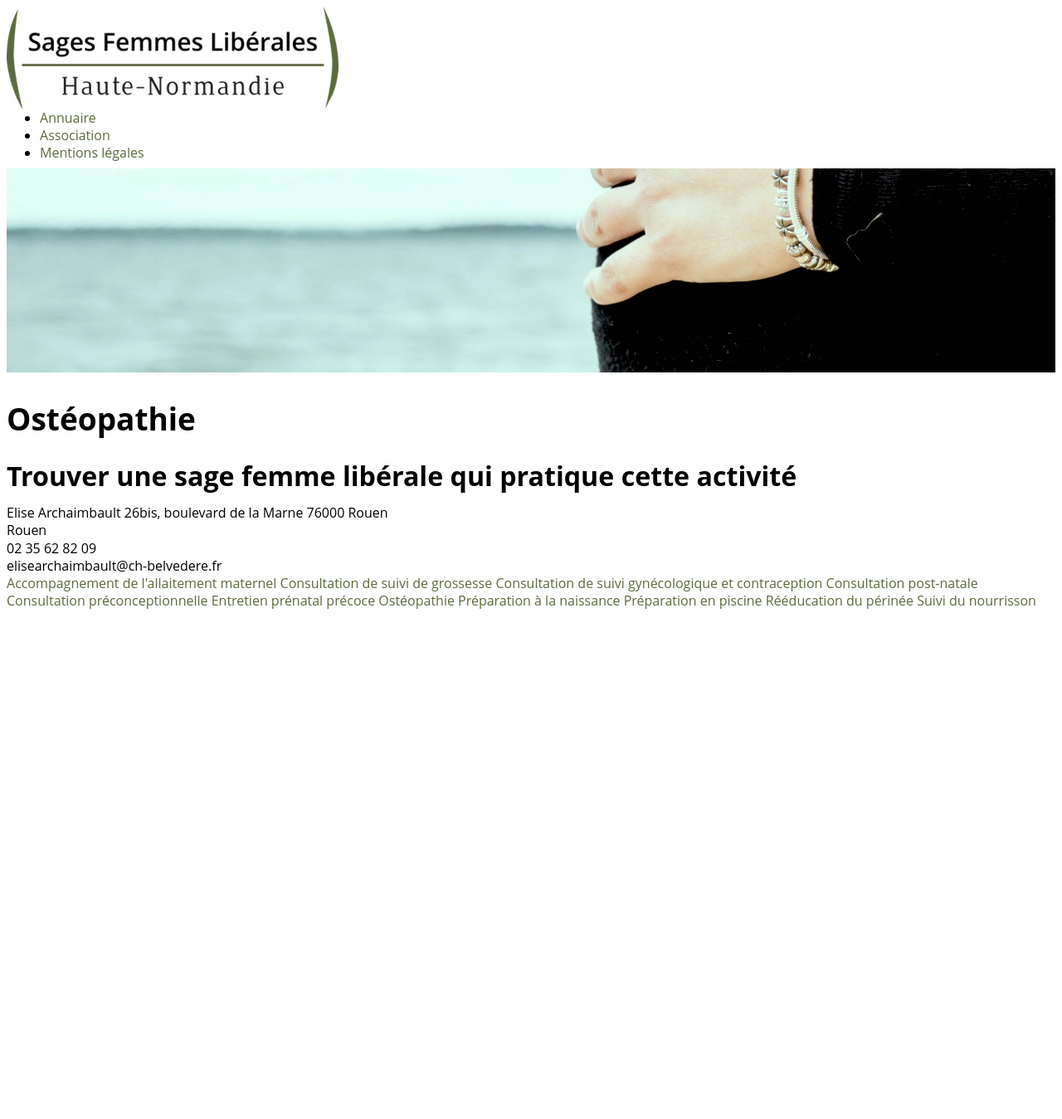
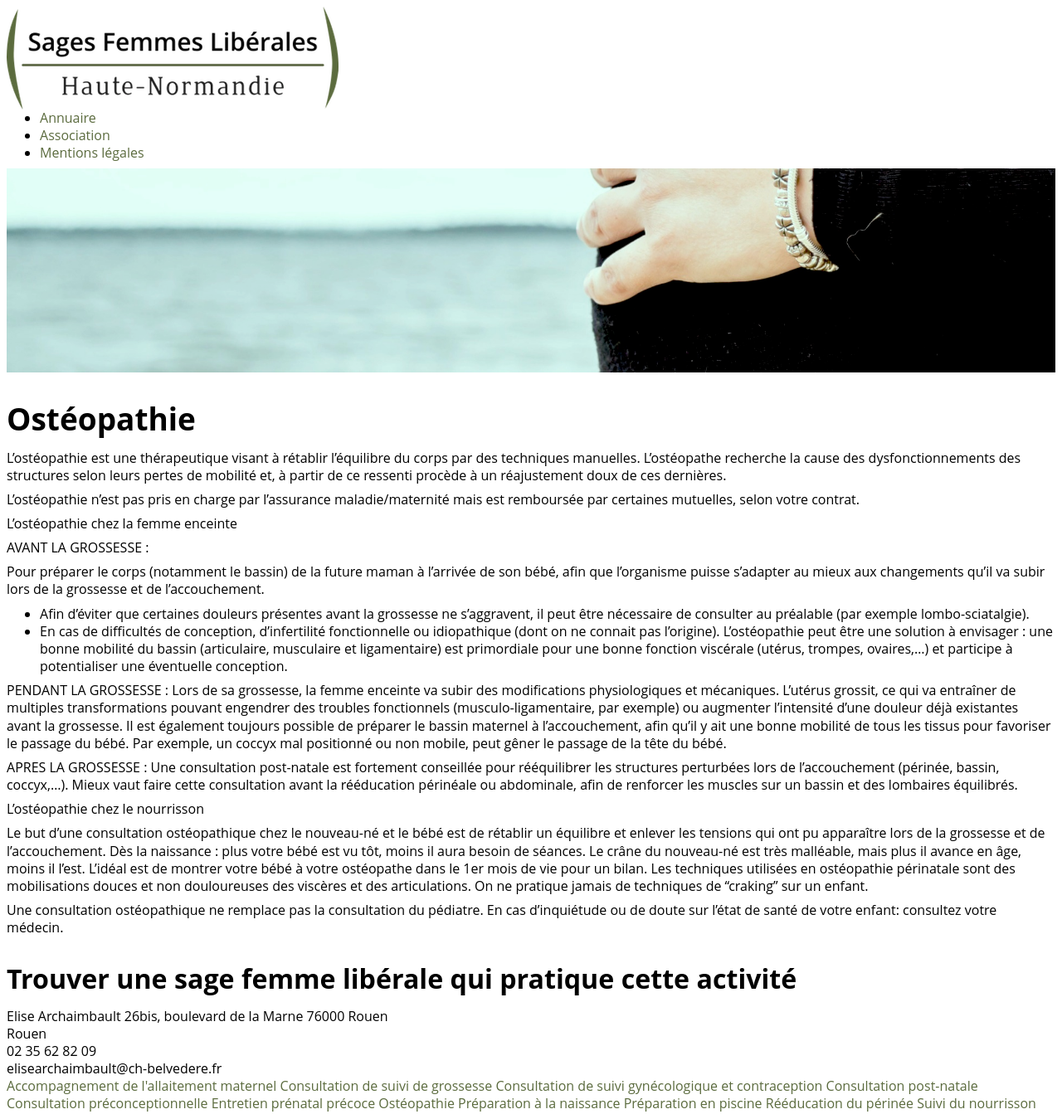
Before and after one commit to SagesFemmesNormandie/SageFemmeNormandie.github.io, a Jekyll site: the page built from _activities/osteopathie.md, in a window 1280 px wide. Shown: the whole page at 83% size. Built offline with Jekyll 4.4.1, drawn with Linux system fonts in a browser that asks for light colours; nearby versions of some CDN libraries; library files that are not in the unit come from our copies; a script that is not in the unit is left out; before the commit the page ends 900 px from its top, so only the background shows below that.

Commit message:
Updated osteopathie.md

```diff
--- a/_activities/osteopathie.md
+++ b/_activities/osteopathie.md
@@ -3,5 +3,34 @@ type: activity
 title: Ostéopathie
 category: Soutien Santé
 published: true
-description: ""
+description: "L'ostéopathie est une thérapeutique visant à rétablir l'équilibre du corps par des techniques manuelles..."
 ---
+L'ostéopathie est une thérapeutique visant à rétablir l'équilibre du corps par des techniques manuelles. L’ostéopathe recherche la cause des dysfonctionnements des structures selon leurs pertes de mobilité et, à partir de ce ressenti procède à un réajustement doux de ces dernières.
+
+L’ostéopathie n’est pas pris en charge par l’assurance maladie/maternité mais est remboursée par certaines mutuelles, selon votre contrat.
+
+L’ostéopathie chez la femme enceinte
+
+AVANT LA GROSSESSE :
+
+
+Pour préparer le corps (notamment le bassin) de la future maman à l'arrivée de son bébé,  afin que l'organisme puisse s'adapter au mieux aux changements qu'il va subir lors de la grossesse et de l’accouchement.
+- Afin d’éviter que certaines douleurs présentes avant la grossesse ne s’aggravent, il peut être nécessaire de consulter au préalable (par exemple lombo-sciatalgie).
+- En cas de difficultés de conception, d'infertilité fonctionnelle ou idiopathique (dont on ne connait pas l'origine).
+L'ostéopathie peut être une solution à envisager : une bonne mobilité du bassin (articulaire, musculaire et ligamentaire) est primordiale pour une bonne fonction viscérale (utérus, trompes, ovaires,...) et participe à potentialiser une éventuelle conception.
+
+PENDANT LA GROSSESSE :
+Lors de sa grossesse, la femme enceinte va subir des modifications physiologiques et mécaniques. L'utérus grossit, ce qui va entraîner de multiples transformations pouvant engendrer des troubles fonctionnels (musculo-ligamentaire, par exemple) ou augmenter l’intensité d’une douleur déjà existantes avant la grossesse.
+Il est également toujours possible de préparer le bassin maternel à l'accouchement, afin qu'il y ait une bonne mobilité de tous les tissus pour favoriser le passage du bébé. Par exemple, un coccyx mal positionné ou non mobile, peut gêner le passage de la tête du bébé.
+
+APRES LA GROSSESSE :
+Une consultation post-natale est fortement conseillée pour rééquilibrer les structures perturbées lors de l'accouchement (périnée, bassin, coccyx,...).
+Mieux vaut faire cette consultation avant la rééducation périnéale ou abdominale, afin  de renforcer les muscles sur un bassin et des lombaires équilibrés.
+
+L’ostéopathie chez le nourrisson
+
+Le but d’une consultation ostéopathique chez le nouveau-né et le bébé est de rétablir un équilibre et enlever les tensions qui ont pu apparaître lors de la grossesse et de l’accouchement.
+Dès la naissance : plus votre bébé est vu tôt, moins il aura besoin de séances. Le crâne du nouveau-né est très malléable, mais plus il avance en âge, moins il l'est. L'idéal est de montrer votre bébé à votre ostéopathe dans le 1er mois de vie pour un bilan.
+Les techniques utilisées en ostéopathie périnatale sont des mobilisations douces et non douloureuses des viscères et des articulations. On ne pratique jamais de techniques de "craking" sur un enfant.
+
+Une consultation ostéopathique ne remplace pas la consultation du pédiatre. En cas d'inquiétude ou de doute sur l'état de santé de votre enfant: consultez votre médecin.
```
